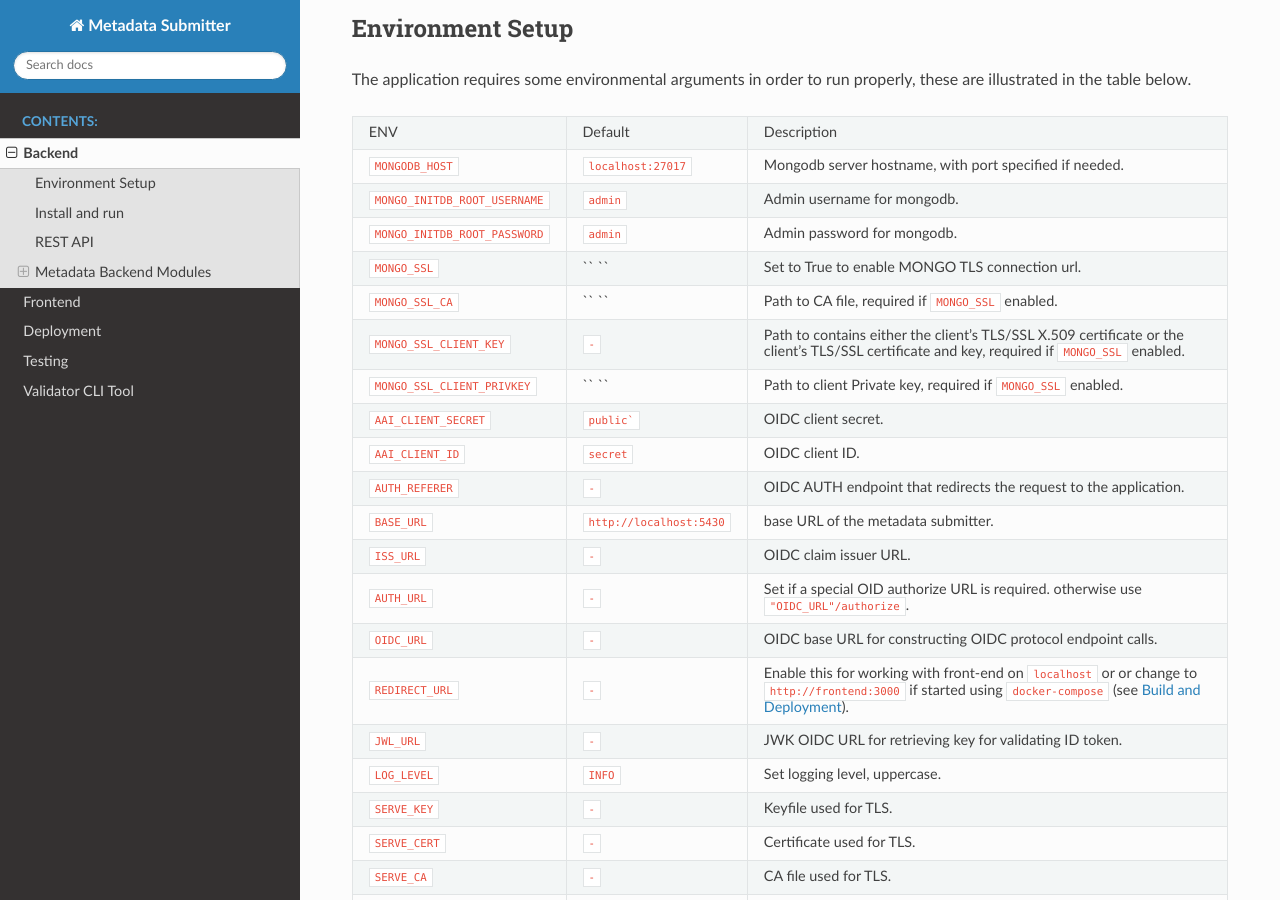
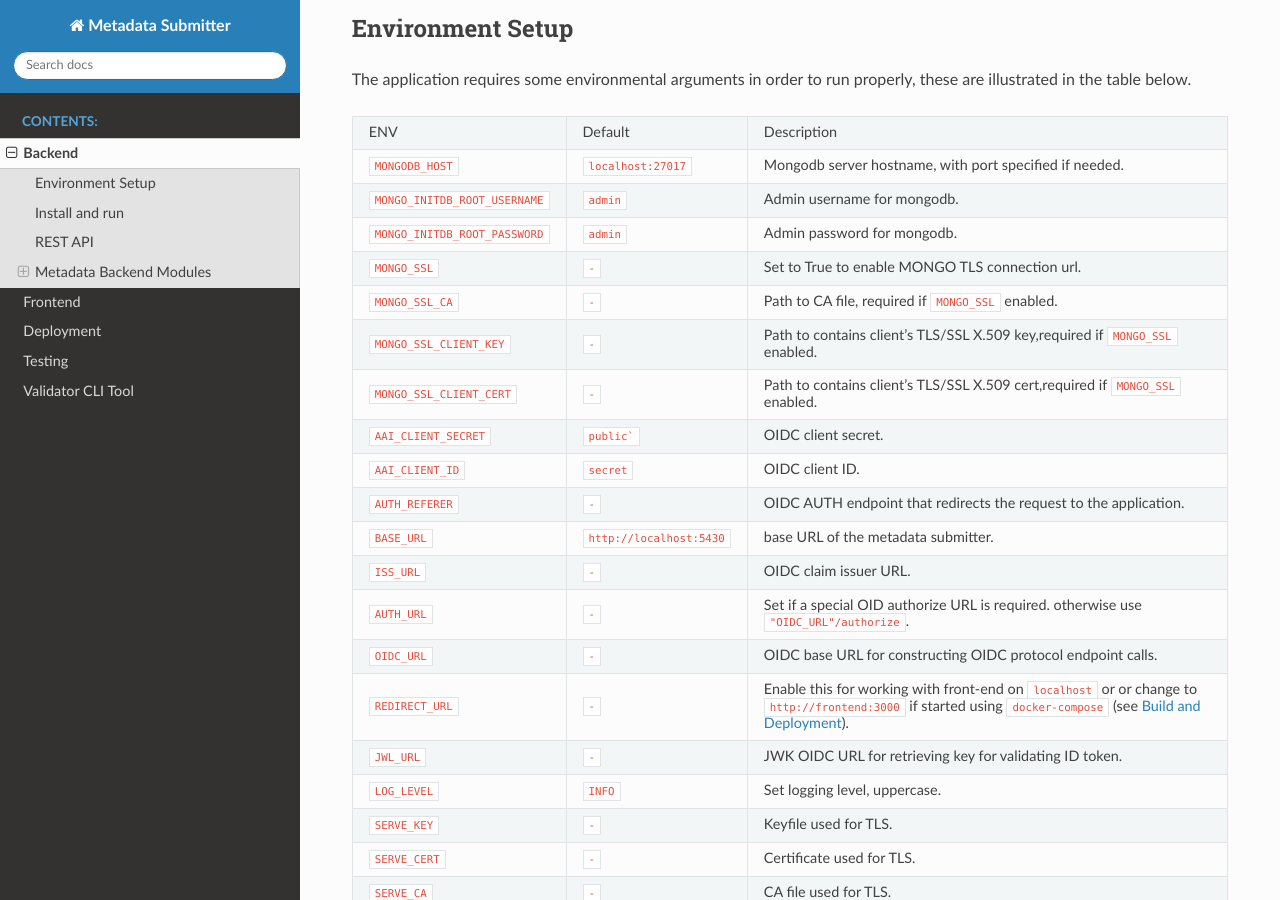
Before and after one commit to CSCfi/metadata-submitter, a Sphinx documentation site: the page built from docs/submitter.rst, in a window 1280 px wide and 900 px high, scrolled down 321 px. Built offline with Sphinx 7.4.7 and the Read the Docs theme 2.0.0, drawn with Linux system fonts in a browser that asks for light colours.

````diff
--- a/docs/submitter.rst
+++ b/docs/submitter.rst
@@ -24,14 +24,13 @@ the table below.
 +--------------------------------+-------------------------------+-----------------------------------------------------------------------------------+
 | ``MONGO_INITDB_ROOT_PASSWORD`` | ``admin``                     | Admin password for mongodb.                                                       |
 +--------------------------------+-------------------------------+-----------------------------------------------------------------------------------+
-| ``MONGO_SSL``                  | `` ``                         | Set to True to enable MONGO TLS connection url.                                   |
+| ``MONGO_SSL``                  | ``-``                         | Set to True to enable MONGO TLS connection url.                                   |
 +--------------------------------+-------------------------------+-----------------------------------------------------------------------------------+
-| ``MONGO_SSL_CA``               | `` ``                         | Path to CA file, required if ``MONGO_SSL`` enabled.                               |
+| ``MONGO_SSL_CA``               | ``-``                         | Path to CA file, required if ``MONGO_SSL`` enabled.                               |
 +--------------------------------+-------------------------------+-----------------------------------------------------------------------------------+
-| ``MONGO_SSL_CLIENT_KEY``       | ``-``                         | Path to contains either the client's TLS/SSL X.509 certificate or the             |
-|                                |                               | client's TLS/SSL certificate and key, required if ``MONGO_SSL`` enabled.          |
+| ``MONGO_SSL_CLIENT_KEY``       | ``-``                         | Path to contains client's TLS/SSL X.509 key,required if ``MONGO_SSL`` enabled.    |
 +--------------------------------+-------------------------------+-----------------------------------------------------------------------------------+
-| ``MONGO_SSL_CLIENT_PRIVKEY``   | `` ``                         | Path to client Private key, required if ``MONGO_SSL`` enabled.                    |
+| ``MONGO_SSL_CLIENT_CERT``      | ``-``                         | Path to contains client's TLS/SSL X.509 cert,required if ``MONGO_SSL`` enabled.   |
 +--------------------------------+-------------------------------+-----------------------------------------------------------------------------------+
 | ``AAI_CLIENT_SECRET``          | ``public```                   | OIDC client secret.                                                               |
 +--------------------------------+-------------------------------+-----------------------------------------------------------------------------------+
````
